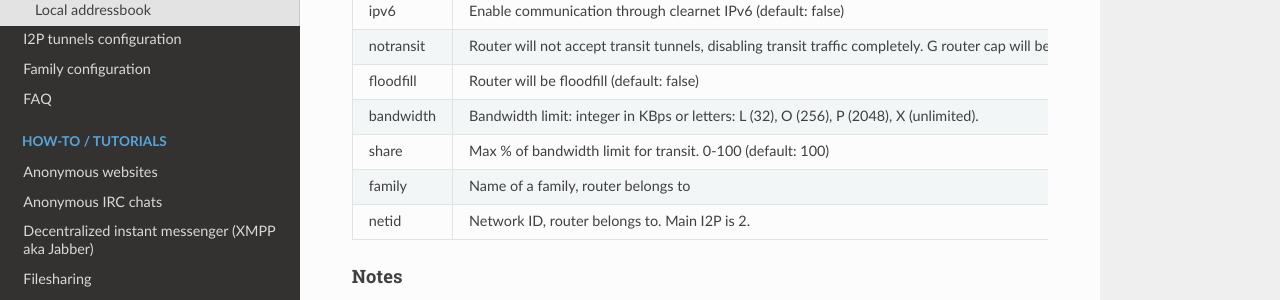
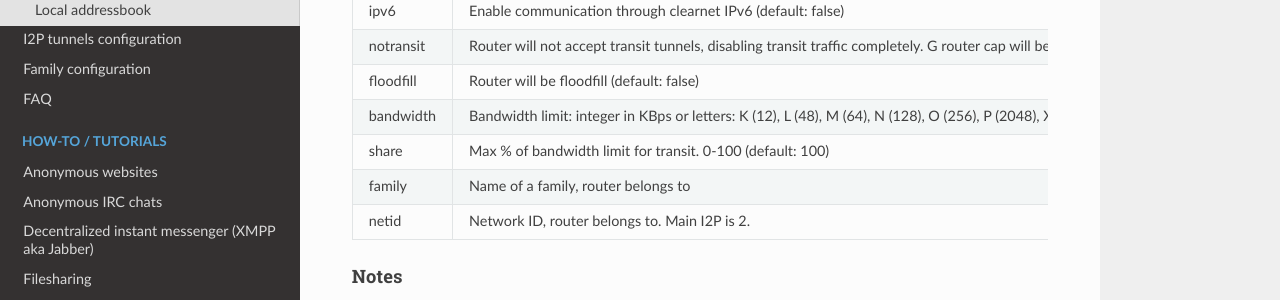
Before and after one commit to PurpleI2P/i2pd_docs_en, an MkDocs documentation site: the page built from docs/user-guide/configuration.md, in a window 1280 px wide and 900 px high, scrolled down 1611 px. Shown: the part 151-451 px from the top of the window. Built offline with MkDocs 1.6.1, drawn with Linux system fonts in a browser that asks for light colours; nearby versions of some CDN libraries; old or Windows-style settings are respelled for this version of MkDocs.

Commit message:
Update Bandwidth settings

```diff
--- a/docs/user-guide/configuration.md
+++ b/docs/user-guide/configuration.md
@@ -65,7 +65,7 @@ ipv4                                   | Enable communication through IPv4 (defa
 ipv6                                   | Enable communication through clearnet IPv6 (default: false)
 notransit                              | Router will not accept transit tunnels, disabling transit traffic completely. G router cap will be published (default: false)
 floodfill                              | Router will be floodfill (default: false)
-bandwidth                              | Bandwidth limit: integer in KBps or letters: L (32), O (256), P (2048), X (unlimited).
+bandwidth                              | Bandwidth limit: integer in KBps or letters: K (12), L (48), M (64), N (128), O (256), P (2048), X (unlimited).
 share                                  | Max % of bandwidth limit for transit. 0-100 (default: 100)
 family                                 | Name of a family, router belongs to
 netid                                  | Network ID, router belongs to. Main I2P is 2.
```
